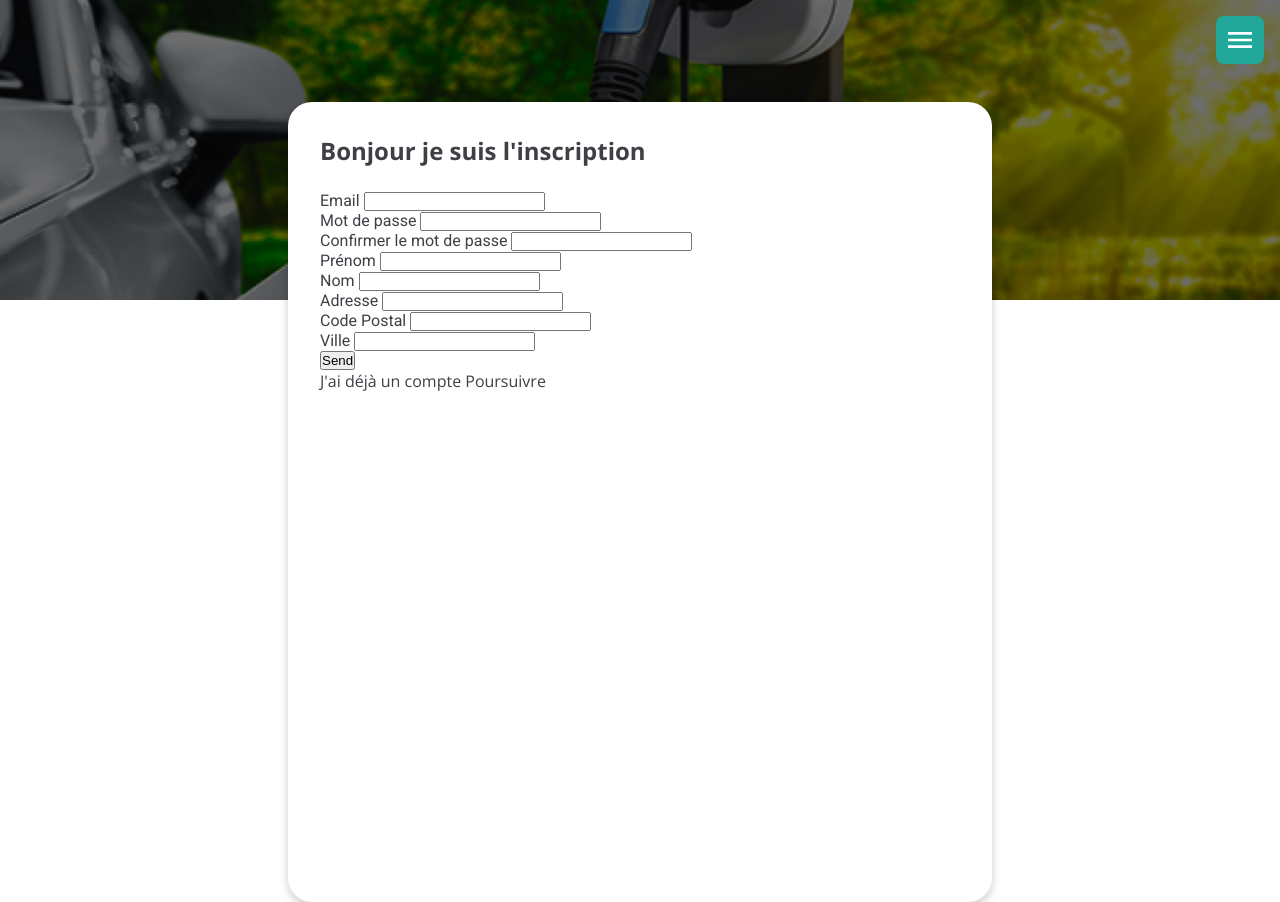
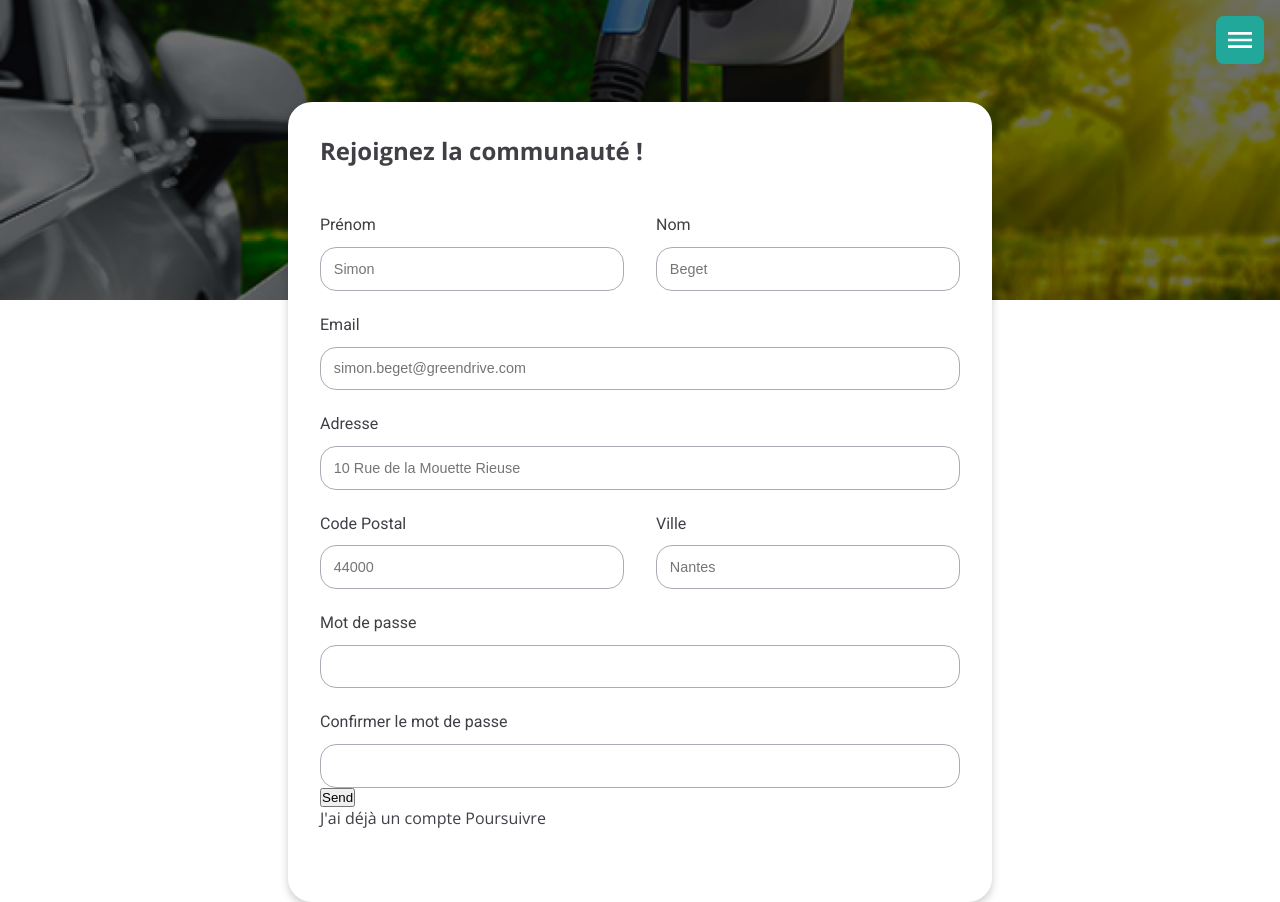
Before and after one commit to WildCodeSchool-2024-02/JS-RemoteFR-CrewDragon-P3-GeoCode, a React (Vite) app in the folder client/: page /inscription in a window 1280 px wide. Built offline with nearby package versions, Linux system fonts and the light colour scheme.

Commit message:
add style to register form

```diff
--- a/client/src/pages/Inscription.jsx
+++ b/client/src/pages/Inscription.jsx
@@ -9,6 +9,7 @@ function Inscription() {
     handleSubmit,
     formState: { errors },
     trigger,
+    watch,
   } = useForm();
 
   const navigate = useNavigate();
@@ -23,8 +24,30 @@ function Inscription() {
   const passwordRef = useRef();
   const confirmPasswordRef = useRef();
 
+  // Surveille le champ de mot de passe pour indiquer ce qu'il manque
+  const validatePassword = (value) => {
+    if (!/(?=.*[a-z])/.test(value)) {
+      return "Il vous manque une lettre minuscule. 🙃";
+    }
+    if (!/(?=.*[A-Z])/.test(value)) {
+      return "Il vous manque une lettre majuscule. 🙃";
+    }
+    if (!/(?=.*\d)/.test(value)) {
+      return "Il vous manque un chiffre. 🙃";
+    }
+    if (!/(?=.*[\W_])/.test(value)) {
+      return "Il vous manque un caractère spécial. 🙃";
+    }
+    if (!/.{8,}/.test(value)) {
+      return "Il vous manque des caractères pour atteindre 8 caractères. 🙃";
+    }
+    return true;
+  };
+
+  // Surveille le champ de mot de passe pour le mot de passe à confirmer
+  const password = watch("password");
+
   const onSubmit = async () => {
-    // async request which may result error
     try {
       // Appel à l'API pour créer un nouvel utilisateur
       const response = await fetch(
@@ -60,34 +83,141 @@ function Inscription() {
 
   return (
     <section>
-      <h1> Bonjour je suis l'inscription </h1>
+      <h1>Rejoignez la communauté ! </h1>
 
       <form onSubmit={handleSubmit(onSubmit)}>
         {/* eslint-disable react/jsx-props-no-spreading */}
+        <div className="form-group-50-50">
+          <div className="form-group">
+            <label htmlFor="firstname">Prénom</label>{" "}
+            <input
+              ref={firstnameRef}
+              type="text"
+              id="firstname"
+              placeholder="Simon"
+              {...register("firstname", {
+                required: true,
+              })}
+              // Validation au moment de la perte du focus
+              onBlur={() => trigger("firstname")}
+            />
+            {errors.firstname && (
+              <p role="alert">
+                {errors.firstname.type === "required" &&
+                  "Vous avez oublié votre prénom ? 🤭"}
+              </p>
+            )}
+          </div>
 
-        <div>
-          {/* Champ pour l'email */}
-          <label htmlFor="email">Email</label>{" "}
+          <div className="form-group">
+            <label htmlFor="lastname">Nom</label>
+            <input
+              ref={lastnameRef}
+              type="text"
+              id="lastname"
+              placeholder="Beget"
+              {...register("lastname", {
+                required: true,
+              })}
+              // Validation au moment de la perte du focus
+              onBlur={() => trigger("lastname")}
+            />
+            {errors.lastname && (
+              <p role="alert">
+                {errors.lastname.type === "required" &&
+                  "Vous avez oublié votre nom ? 🤭"}
+              </p>
+            )}
+          </div>
+        </div>
+        <div className="form-group">
+          <label htmlFor="email">Email</label>
           <input
             ref={emailRef}
             type="email"
             id="email"
+            placeholder="simon.beget@greendrive.com"
             {...register("email", {
               required: true,
               pattern: /^[a-zA-Z0-9._%+-]+@[a-zA-Z0-9.-]+\.[a-zA-Z]{2,4}$/,
             })}
-            onBlur={() => trigger("email")} // Validation au moment de la perte du focus
-          />{" "}
+            // Validation au moment de la perte du focus
+            onBlur={() => trigger("email")}
+          />
           {errors.email && (
             <p role="alert">
-              {errors.email.type === "required" && "L'email est obligatoire"}
+              {errors.email.type === "required" &&
+                "Vous avez oublié votre email ? 🤭"}
 
-              {errors.email.type === "pattern" && "C'est pas bon le format"}
+              {errors.email.type === "pattern" &&
+                "Êtes-vous sûr d'avoir écrit correctement votre email ? 🤔"}
             </p>
           )}
         </div>
-        <div>
-          {/* Champ pour le mot de passe */}
+        <div className="form-group">
+          <label htmlFor="address">Adresse</label>{" "}
+          <input
+            ref={addressRef}
+            type="text"
+            id="address"
+            placeholder="10 Rue de la Mouette Rieuse"
+            {...register("address", {
+              required: true,
+            })}
+            // Validation au moment de la perte du focus
+            onBlur={() => trigger("address")}
+          />
+          {errors.address && (
+            <p role="alert">
+              {errors.address.type === "required" &&
+                "Vous avez oublié où vous habitiez ? 🤭"}
+            </p>
+          )}
+        </div>
+        <div className="form-group-50-50">
+          <div className="form-group">
+            <label htmlFor="zipcode">Code Postal</label>{" "}
+            <input
+              ref={zipcodeRef}
+              type="text"
+              id="zipcode"
+              placeholder="44000"
+              {...register("zipcode", {
+                required: true,
+              })}
+              // Validation au moment de la perte du focus
+              onBlur={() => trigger("zipcode")}
+            />
+            {errors.zipcode && (
+              <p role="alert">
+                {errors.zipcode.type === "required" &&
+                  "Vous avez oublié votre code postal ? 🤭"}
+              </p>
+            )}
+          </div>
+
+          <div className="form-group">
+            <label htmlFor="city">Ville</label>{" "}
+            <input
+              ref={cityRef}
+              type="text"
+              id="city"
+              placeholder="Nantes"
+              {...register("city", {
+                required: true,
+              })}
+              // Validation au moment de la perte du focus
+              onBlur={() => trigger("city")}
+            />
+            {errors.city && (
+              <p role="alert">
+                {errors.city.type === "required" &&
+                  "Vous avez oublié votre ville ? 🤭"}
+              </p>
+            )}
+          </div>
+        </div>
+        <div className="form-group">
           <label htmlFor="password">Mot de passe</label>{" "}
           <input
             type="password"
@@ -95,66 +225,36 @@ function Inscription() {
             ref={passwordRef}
             {...register("password", {
               required: true,
-              pattern: /^(?=.*[a-z])(?=.*[A-Z])(?=.*\d)(?=.*[\W_]).{8,}$/,
+              validate: validatePassword,
             })}
-            onBlur={() => trigger("password")} // Validation au moment de la perte du focus
+            onBlur={() => trigger("password")}
           />
           {errors.password && (
             <p role="alert">
               {errors.password.type === "required" &&
-                "Le mot de passe est obligatoire"}
-              {errors.password.type === "pattern" && "C'est pas bon le format"}
+                "Un mot de passe est obligatoire pour protéger l'accès à votre compte"}
+              {errors.password.type === "validate" && errors.password.message}
             </p>
           )}
         </div>
-        <div>
-          {/* Champ pour la confirmation du mot de passe */}
-          <label htmlFor="confirm-password">
-            Confirmer le mot de passe
-          </label>{" "}
+        <div className="form-group">
+          <label htmlFor="confirmPassword">Confirmer le mot de passe</label>
           <input
             ref={confirmPasswordRef}
             type="password"
-            id="confirm-password"
-            {...register("confirm-password", {
-              required: true,
+            id="confirmPassword"
+            {...register("confirmPassword", {
+              required: "La confirmation du mot de passe est obligatoire",
+              validate: (value) =>
+                value === password || "Les mots de passe ne correspondent pas",
             })}
-            onBlur={() => trigger("confirm-password")}
+            onBlur={() => trigger("confirmPassword")}
           />
-          {errors.password && (
-            <p role="alert">
-              {errors.password.type === "required" &&
-                "Le mot de passe est obligatoire"}
-            </p>
+
+          {errors.confirmPassword && (
+            <p role="alert">{errors.confirmPassword.message}</p>
           )}
         </div>
-
-        <div>
-          <label htmlFor="firstname">Prénom</label>{" "}
-          <input ref={firstnameRef} type="text" id="firstname" />
-        </div>
-
-        <div>
-          <label htmlFor="lastname">Nom</label>{" "}
-          <input ref={lastnameRef} type="text" id="lasname" />
-        </div>
-
-        <div>
-          <label htmlFor="address">Adresse</label>{" "}
-          <input ref={addressRef} type="text" id="address" />
-        </div>
-
-        <div>
-          <label htmlFor="zipcode">Code Postal</label>{" "}
-          <input ref={zipcodeRef} type="text" id="zipcode" />
-        </div>
-
-        <div>
-          <label htmlFor="city">Ville</label>{" "}
-          <input ref={cityRef} type="text" id="city" />
-        </div>
-
-        {/* Bouton de soumission du formulaire */}
         <button type="submit">Send</button>
       </form>
       <Link to="/connexion"> J'ai déjà un compte </Link>
--- /dev/null
+++ b/client/src/pages/styles/Inscription.scss
@@ -0,0 +1,54 @@
+// Inputs and label on every form
+.form-group {
+  display: flex;
+  flex-direction: column;
+
+  input {
+    width: 100%;
+    border-radius: 1rem;
+    padding: 0.8rem;
+    font-size: 0.9rem;
+    border: 1px variables.$third-color solid;
+
+    &:hover {
+      border: 1px variables.$secondary-color solid;
+    }
+
+    &:focus {
+      border: 1px variables.$font-color solid;
+      outline: none;
+    }
+  }
+}
+
+.form-group-50-50 {
+  display: flex;
+  flex-direction: column;
+  width: 100%;
+  justify-content: space-between;
+
+  .form-group {
+    width: 100%;
+    display: flex;
+    flex-direction: column;
+  }
+}
+
+[role="alert"] {
+  background-color: variables.$alert-color;
+  color: variables.$font-color solid;
+  line-height: 1.6rem;
+  padding: 10px;
+  font-size: 0.8rem;
+  border-radius: 0.3rem;
+  margin: 0.8rem 0 0;
+}
+
+// media queries desktop
+@media screen and (min-width: 768px) {
+  .form-group-50-50 {
+    display: flex;
+    flex-direction: row;
+    gap: 2rem;
+  }
+}
--- a/client/src/styles/index.scss
+++ b/client/src/styles/index.scss
@@ -3,6 +3,8 @@
 
 @import "../pages/styles/Accueil.scss";
 @import "../pages/styles/Informations.scss";
+@import "../pages/styles/Inscription.scss";
+
 @import "../pages/Admin/styles/Admin.scss";
 @import "../pages/Admin/styles/AdminUtilisateurs.scss";
 @import "../pages/Profil/styles/Profil.scss";
@@ -32,10 +34,14 @@
       margin-bottom: 1.5rem;
     }
 
-    p,
+    p {
+      font-family: variables.$font-text;
+      margin: 1.5rem 0;
+    }
+
     label {
       font-family: variables.$font-text;
-      margin: 1.5rem 0;
+      margin: 1.5rem 0 0.8rem;
     }
 
     a {
--- a/client/src/styles/variables.scss
+++ b/client/src/styles/variables.scss
@@ -4,6 +4,7 @@
 $font-title: "Open Sans", sans-serif;
 $font-text: "Roboto", sans-serif;
 $secondary-color: #21a89a;
+$alert-color: #c8fffa;
 $font-color: #3f3f46;
 $third-color: #ababb5;
 $background-color: white;
```
